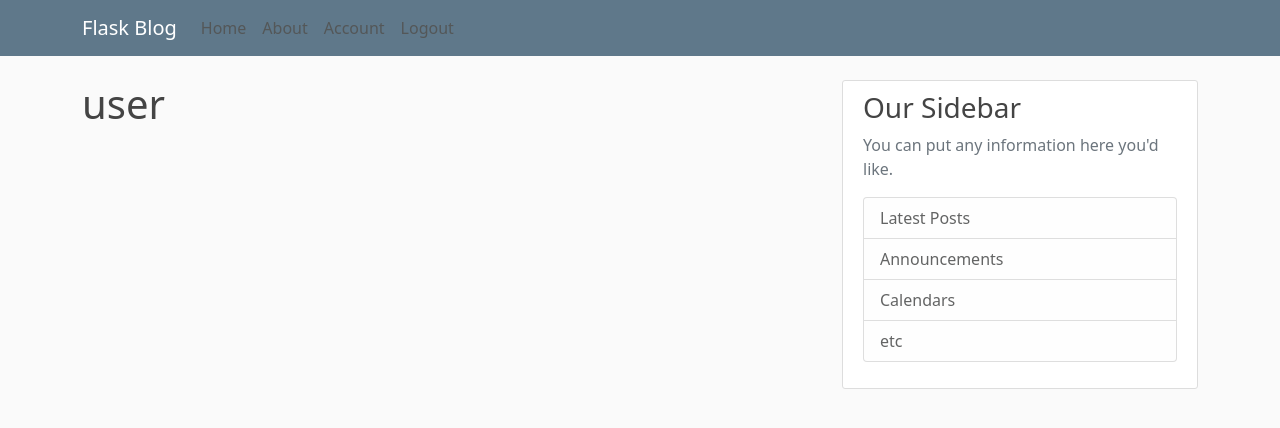
After one commit to Mushfiqur-Rahman-Robin/Python-OOP, a Flask app: page /account in a window 1280 px wide. The commit adds this page. Shown: the top 428 px of the page. Run offline with Flask 2, Linux system fonts and the light colour scheme; a user stored in the database is signed in.

Commit message:
Flask webapp after adding user authentication.

```diff
--- a/Corey Schafer's Python in-depth tutorial/Flask Tutorial/flaskblog/__init__.py
+++ b/Corey Schafer's Python in-depth tutorial/Flask Tutorial/flaskblog/__init__.py
@@ -1,5 +1,7 @@
 from flask import Flask
 from flask_sqlalchemy import SQLAlchemy
+from flask_bcrypt import Bcrypt
+from flask_login import LoginManager
 
 
 
@@ -7,5 +9,9 @@ app = Flask(__name__)
 app.config['SECRET_KEY'] = 'ba84590ac747e1f1617d9f2cd88d93c3'
 app.config['SQLALCHEMY_DATABASE_URI'] = 'sqlite:///site.db'   # /// means relative path for sqlite from the current file
 db = SQLAlchemy(app)
+bcrypt = Bcrypt(app)
+login_manager = LoginManager(app)
+login_manager.login_view = 'login'
+login_manager.login_message_category = 'info'
 
 from flaskblog import routes
--- a/Corey Schafer's Python in-depth tutorial/Flask Tutorial/flaskblog/routes.py
+++ b/Corey Schafer's Python in-depth tutorial/Flask Tutorial/flaskblog/routes.py
@@ -1,7 +1,8 @@
-from flask import render_template, url_for, flash, redirect
+from flask import render_template, url_for, flash, redirect, request
 from flaskblog.forms import RegistrationForm, LoginForm
 from flaskblog.models import User, Post
-from flaskblog import app
+from flaskblog import app, db, bcrypt
+from flask_login import login_user, current_user, logout_user, login_required
 
 
 posts = [
@@ -35,20 +36,42 @@ def about():
 
 @app.route("/register", methods = ['GET', 'POST'])
 def register():
+    if current_user.is_authenticated:
+        return redirect(url_for('home'))
     form = RegistrationForm()
     if form.validate_on_submit():
-        flash(f'Account created for {form.username.data}!', 'success')
-        return redirect(url_for('home'))
+        hashed_password = bcrypt.generate_password_hash(form.password.data).decode('utf-8')
+        user = User(username = form.username.data, email = form.email.data, password = hashed_password)
+        db.session.add(user)
+        db.session.commit()
+        flash('Your account has been created. You are now able to log in', 'success')
+        return redirect(url_for('login'))
     return render_template('register.html', title = 'Register', form = form)
 
 
 @app.route("/login", methods = ['GET', 'POST'])
 def login():
+    if current_user.is_authenticated:
+        return redirect(url_for('home'))
     form = LoginForm()
     if form.validate_on_submit():
-        if form.email.data == 'admin@blog.com' and form.password.data == 'password':
-            flash('You have been logged in!', 'success')
-            return redirect(url_for('home'))
+        user = User.query.filter_by(email = form.email.data).first()
+        if user and bcrypt.check_password_hash(user.password, form.password.data):
+            login_user(user, remember = form.remember.data)
+            next_page = request.args.get('next')
+            return redirect(next_page) if next_page else redirect(url_for('home'))
         else:
-            flash('Login Unsuccessful. Please check username and password', 'danger')
+            flash('Login Unsuccessful. Please check email and password', 'danger')
     return render_template('login.html', title = 'Login', form = form)
+
+
+@app.route("/logout")
+def logout():
+    logout_user()
+    return redirect(url_for('home'))
+
+
+@app.route("/account")
+@login_required
+def account():
+    return render_template('account.html', title = 'Account')
--- /dev/null
+++ b/Corey Schafer's Python in-depth tutorial/Flask Tutorial/flaskblog/templates/account.html
@@ -0,0 +1,4 @@
+{% extends "layout.html" %}
+{% block content %}
+    <h1>{{ current_user.username }}</h1>
+{% endblock content %}
--- a/Corey Schafer's Python in-depth tutorial/Flask Tutorial/flaskblog/templates/layout.html
+++ b/Corey Schafer's Python in-depth tutorial/Flask Tutorial/flaskblog/templates/layout.html
@@ -31,8 +31,13 @@
               </div>
               <!-- Navbar Right Side -->
               <div class="navbar-nav">
+                {% if current_user.is_authenticated %}
+                <a class = "nav-item nav-link" href="{{ url_for('account') }}">Account</a>
+                  <a class = "nav-item nav-link" href="{{ url_for('logout') }}">Logout</a>
+                {% else %}
                 <a class="nav-item nav-link" href="{{ url_for('login') }}">Login</a>
                 <a class="nav-item nav-link" href="{{ url_for('register') }}">Register</a>
+                {% endif %}
               </div>
             </div>
           </div>
```
Also changed, not shown: Corey Schafer's Python in-depth tutorial/Flask Tutorial/flaskblog/forms.py (+16 -1 lines), Corey Schafer's Python in-depth tutorial/Flask Tutorial/flaskblog/models.py (+8 -2 lines), Corey Schafer's Python in-depth tutorial/Flask Tutorial/flaskblog/site.db.
